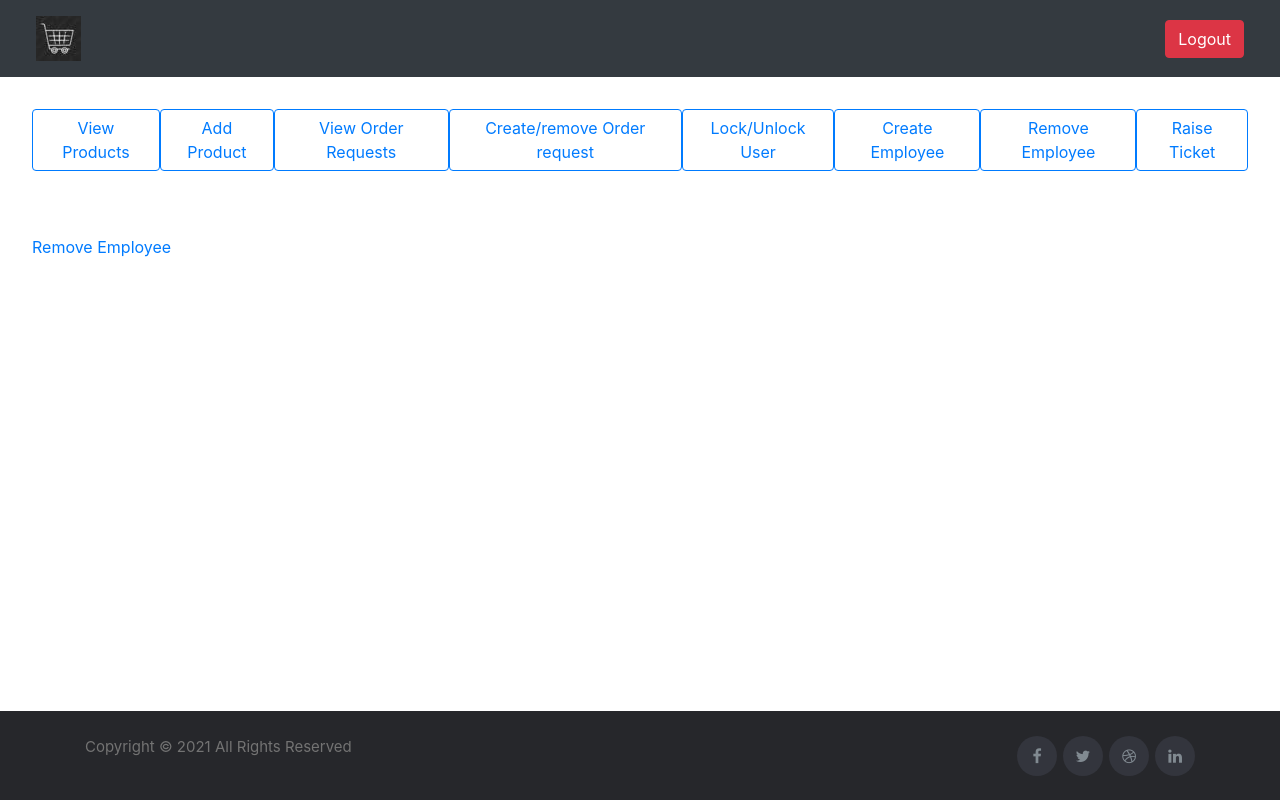
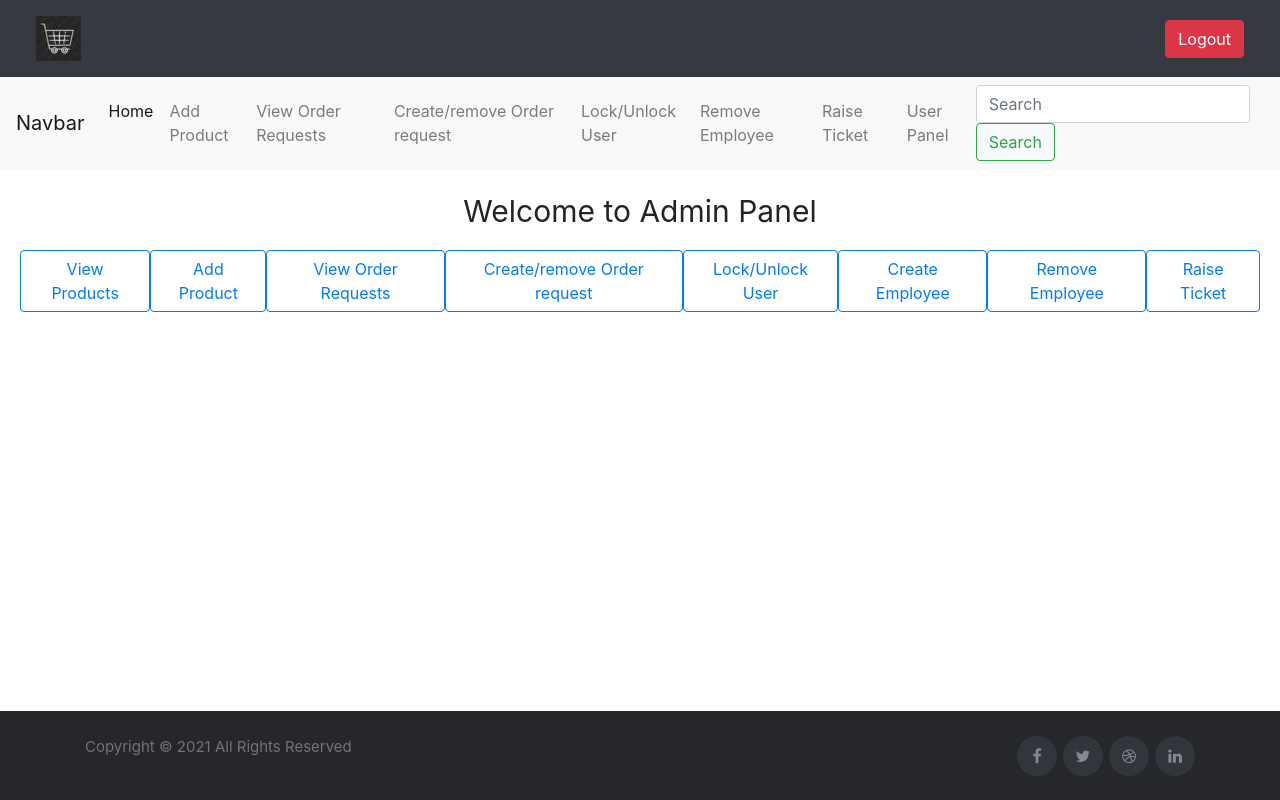
Before and after one commit to tcs-mean-stack-group22/CapstoneProjectMean, an Angular app in the folder frontEnd/angular-grocers/: page /adminpanel in a window 1280 px wide. Built offline with nearby package versions, Linux system fonts and the light colour scheme.

Commit message:
added nav bar to admin and user panel

```diff
--- a/frontEnd/angular-grocers/src/app/admin-panel/admin-panel.component.html
+++ b/frontEnd/angular-grocers/src/app/admin-panel/admin-panel.component.html
@@ -1,4 +1,51 @@
-<div class="main-container container-fluid">
+<div>
+
+    <nav class="navbar navbar-expand-lg navbar-light bg-light">
+        <a class="navbar-brand" href="#">Navbar</a>
+        <button class="navbar-toggler" type="button" data-toggle="collapse" data-target="#navbarSupportedContent" aria-controls="navbarSupportedContent" aria-expanded="false" aria-label="Toggle navigation">
+          <span class="navbar-toggler-icon"></span>
+        </button>
+
+        <div class="collapse navbar-collapse" id="navbarSupportedContent">
+          <ul class="navbar-nav mr-auto">
+            <li class="nav-item active">
+              <a class="nav-link" href="#">Home <span class="sr-only">(current)</span></a>
+            </li>
+            <li class="nav-item">
+              <a class="nav-link" href="http://localhost:4200/addProduct">Add Product</a>
+            </li>
+            <li class="nav-item">
+                <a class="nav-link" href="http://localhost:4200/viewRequests">View Order Requests</a>
+              </li>
+              <li class="nav-item">
+                <a class="nav-link" href="http://localhost:4200/sentrequest">Create/remove Order request</a>
+              </li>
+              <li class="nav-item">
+                <a class="nav-link" href="http://localhost:4200/lockuser">Lock/Unlock User</a>
+              </li>
+              <li class="nav-item">
+                <a class="nav-link" href="http://localhost:4200/removeemp">Remove Employee</a>
+              </li>
+              <li class="nav-item">
+                <a class="nav-link" href="http://localhost:4200/raise-ticket">Raise Ticket</a>
+              </li>
+              <li class="nav-item">
+                <a class="nav-link" href="http://localhost:4200/userpanel">User Panel</a>
+              </li>
+
+
+          </ul>
+          <form class="form-inline my-2 my-lg-0">
+            <input class="form-control mr-sm-2" type="search" placeholder="Search" aria-label="Search">
+            <button class="btn btn-outline-success my-2 my-sm-0" type="submit">Search</button>
+          </form>
+        </div>
+      </nav>
+
+
+<div class="d-flex flex-column" style="padding: 20px; ">
+    <p class="text-center" style="font-size: 30px;"> Welcome to Admin Panel</p>
+
     <div class='links-container mb-3'>
         <button class="btn btn-outline-primary" name="viewProducts" (click)='onSelectLink($event)'>View Products</button>
         <button class="btn btn-outline-primary"name="addProduct" (click)='onSelectLink($event)'>Add Product</button>
@@ -12,7 +59,7 @@
 
     </div>
     <br><br>
-    <div class="tab-container">
+    <div class="d-flex flex-column"  >
         <div [ngSwitch]="selectedTab">
             <app-add-product *ngSwitchCase="'addProduct'"></app-add-product>
             <app-view-products *ngSwitchCase="'viewProducts'"></app-view-products>
@@ -21,7 +68,7 @@
             <app-lock-user *ngSwitchCase="'lockuser'"></app-lock-user>
             <app-signup *ngSwitchCase="'createemp'"></app-signup>
             <app-remove-emp *ngSwitchCase="'removeemp'"></app-remove-emp>
-            <a href="http://localhost:4200/removeemp"> Remove Employee</a>
+
             <app-raise-ticket *ngSwitchCase="'raise-ticket'"></app-raise-ticket>
             <div *ngSwitchDefault>
 
@@ -29,3 +76,12 @@
         </div>
     </div>
 </div>
+
+
+
+
+
+
+
+
+  </div>
--- a/frontEnd/angular-grocers/src/app/login/login.component.html
+++ b/frontEnd/angular-grocers/src/app/login/login.component.html
@@ -1,5 +1,5 @@
 <nav class="nav">
-    <a class="nav-link active" aria-current="page" href="#">Home</a>
+    <a class="nav-link active" aria-current="page" href="http://localhost:4200/adminpanel">Home</a>
     <a class="nav-link" href="http://localhost:4200/signup">Sign up</a>
     <a class="nav-link" href="#">About us</a>
 </nav>
--- a/frontEnd/angular-grocers/src/app/login/login.component.ts
+++ b/frontEnd/angular-grocers/src/app/login/login.component.ts
@@ -33,11 +33,10 @@ userArr:Array<any> = []
         let tmp = JSON.stringify(result)
 
         localStorage.setItem("info", tmp);
-  /*       console.log(tmp.userId)
-        console.log(tmp.firstname)  //undefined    */
+
 
       }, error => {
-      //console.log(error) ;
+
 
       console.log(this.cnt)
       if (this.cnt == 3 )
--- a/frontEnd/angular-grocers/src/app/remove-emp/remove-emp.component.ts
+++ b/frontEnd/angular-grocers/src/app/remove-emp/remove-emp.component.ts
@@ -28,7 +28,8 @@ export class RemoveEmpComponent implements OnInit {
     this.userServ.deleteUser(id).subscribe(
        result => {
          this.msg = result ;
-         location.reload();
+        // location.reload();
+     //   location.assign("http://localhost:4200/removeemp");
       } , err => this.msg = err )
   }
 
--- a/frontEnd/angular-grocers/src/app/user-panel/user-panel.component.html
+++ b/frontEnd/angular-grocers/src/app/user-panel/user-panel.component.html
@@ -1,3 +1,55 @@
+<div>
+
+    <nav class="navbar navbar-expand-lg navbar-light bg-light">
+        <a class="navbar-brand" href="#">Navbar</a>
+        <button class="navbar-toggler" type="button" data-toggle="collapse" data-target="#navbarSupportedContent" aria-controls="navbarSupportedContent" aria-expanded="false" aria-label="Toggle navigation">
+          <span class="navbar-toggler-icon"></span>
+        </button>
+
+        <div class="collapse navbar-collapse" id="navbarSupportedContent">
+          <ul class="navbar-nav mr-auto">
+            <li class="nav-item active">
+              <a class="nav-link" href="#">Home <span class="sr-only">(current)</span></a>
+            </li>
+            <li class="nav-item">
+              <a class="nav-link" href="http://localhost:4200/addProdcutCart">Add to
+                Cart</a>
+            </li>
+            <li class="nav-item">
+                <a class="nav-link" href="http://localhost:4200/viewProductCart">View
+                    Cart</a>
+              </li>
+              <li class="nav-item">
+                <a class="nav-link" href="http://localhost:4200/checkout">Checkout</a>
+              </li>
+              <li class="nav-item">
+                <a class="nav-link" href="http://localhost:4200/orderStatus">Order
+                    Status</a>
+              </li>
+              <li class="nav-item">
+                <a class="nav-link" href="http://localhost:4200/funds">Funds</a>
+              </li>
+              <li class="nav-item">
+                <a class="nav-link" href="http://localhost:4200/raiseTicket">Raise Ticket</a>
+              </li>
+              <li class="nav-item">
+                <a class="nav-link" href="http://localhost:4200/editProfile">Edit
+                    Profile</a>
+              </li>
+
+
+          </ul>
+          <form class="form-inline my-2 my-lg-0">
+            <input class="form-control mr-sm-2" type="search" placeholder="Search" aria-label="Search">
+            <button class="btn btn-outline-success my-2 my-sm-0" type="submit">Search</button>
+          </form>
+        </div>
+      </nav>
+
+
+
+
+
 <div class="main-container container-fluid">
     <div class="body" style="align-items: center;">
         <h2 class="text-center" style="margin:20px 0 60px 0;">Welcome to User Panel</h2>
```
